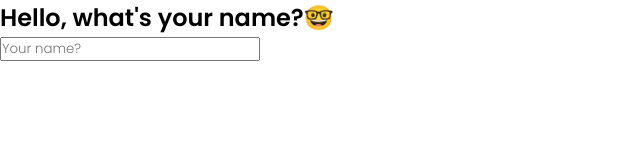
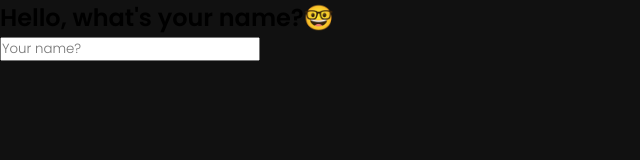
Before and after one commit to iamhayoung/to-do-app-js, a plain HTML site: page index.html in a window 1280 px wide. Shown: the whole page, without its empty margins (0-640 px from the left). Drawn offline with Linux system fonts and the light colour scheme.

Commit message:
Generate background.js

```diff
--- a/css/style.css
+++ b/css/style.css
@@ -10,11 +10,37 @@ reset
 body {
   font-family: 'Poppins', -apple-system, BlinkMacSystemFont, 'Segoe UI', Roboto,
     Oxygen, Ubuntu, Cantarell, 'Open Sans', 'Helvetica Neue', sans-serif;
+  background: #111;
 }
 
 input {
   font-family: 'Poppins', -apple-system, BlinkMacSystemFont, 'Segoe UI', Roboto,
     Oxygen, Ubuntu, Cantarell, 'Open Sans', 'Helvetica Neue', sans-serif;
+}
+
+/*****************************
+container
+*****************************/
+@keyframes fadeIn {
+  from {
+    opacity: 0;
+  }
+  to {
+    opacity: 1;
+  }
+}
+
+.container {
+  width: 100%;
+  height: 100%;
+  position: absolute;
+  top: 0;
+  left: 0;
+  background-position: center;
+  background-size: cover;
+  background-repeat: no-repeat;
+  background-attachment: fixed;
+  animation: fadeIn 0.5s linear;
 }
 
 /*****************************
--- a/index.html
+++ b/index.html
@@ -10,7 +10,7 @@
   <link href="https://fonts.googleapis.com/css2?family=Poppins:wght@200;300;600&display=swap" rel="stylesheet">
 </head>
 <body>
-  <div class="container">
+  <div id="js-background" class="container">
     <div id="js-clock" class="clock">
       <h1 class="clock__output">
         <span id="js-hours" class="clock__hours">00</span>:<span id="js-mins" class="clock__mins">00</span>:<span id="js-secs" class="clock__secs">00</span>
@@ -26,5 +26,6 @@
   </div>
   <script src="js/clock.js"></script>
   <script src="js/greetings.js"></script>
+  <script src="js/background.js"></script>
 </body>
 </html>
--- /dev/null
+++ b/js/background.js
@@ -0,0 +1 @@
+const background = document.querySelector("#js-background");
```
